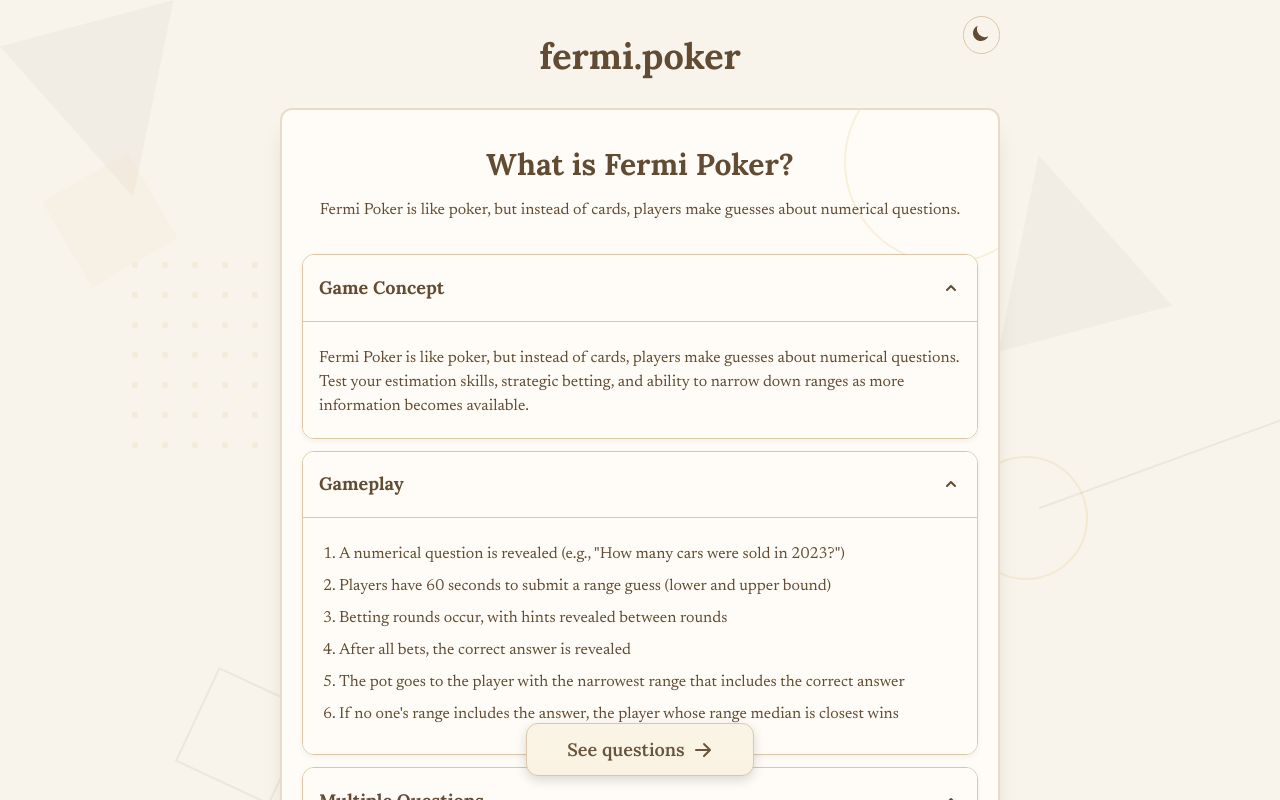
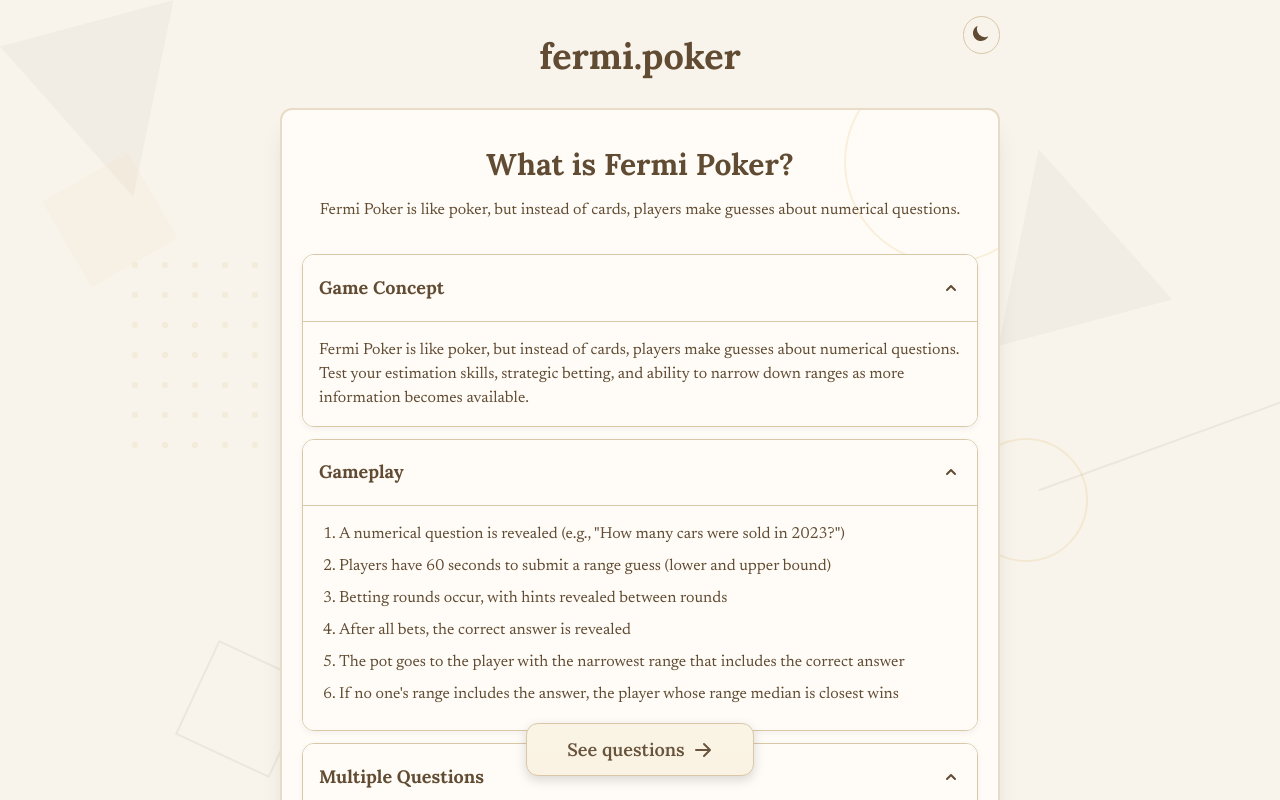
Before and after one commit to danielfetz/fermi-poker-questions, a React (Create React App) app: page / in a window 1280 px wide. Shown: the top 800 px of the page. Built offline with nearby package versions, Linux system fonts and the light colour scheme.

Commit message:
Update styles.css

```diff
--- a/src/styles.css
+++ b/src/styles.css
@@ -677,7 +677,7 @@ header.pt-28 {
 }
 
 .dropdown-content {
-  padding: 0.5rem 1rem 0.75rem;
+  padding: 0rem 1rem 0.5rem;
   border-top: 1px solid var(--hint-border);
   animation: fadeIn 0.3s ease-out;
   line-height: 1.5;
```
